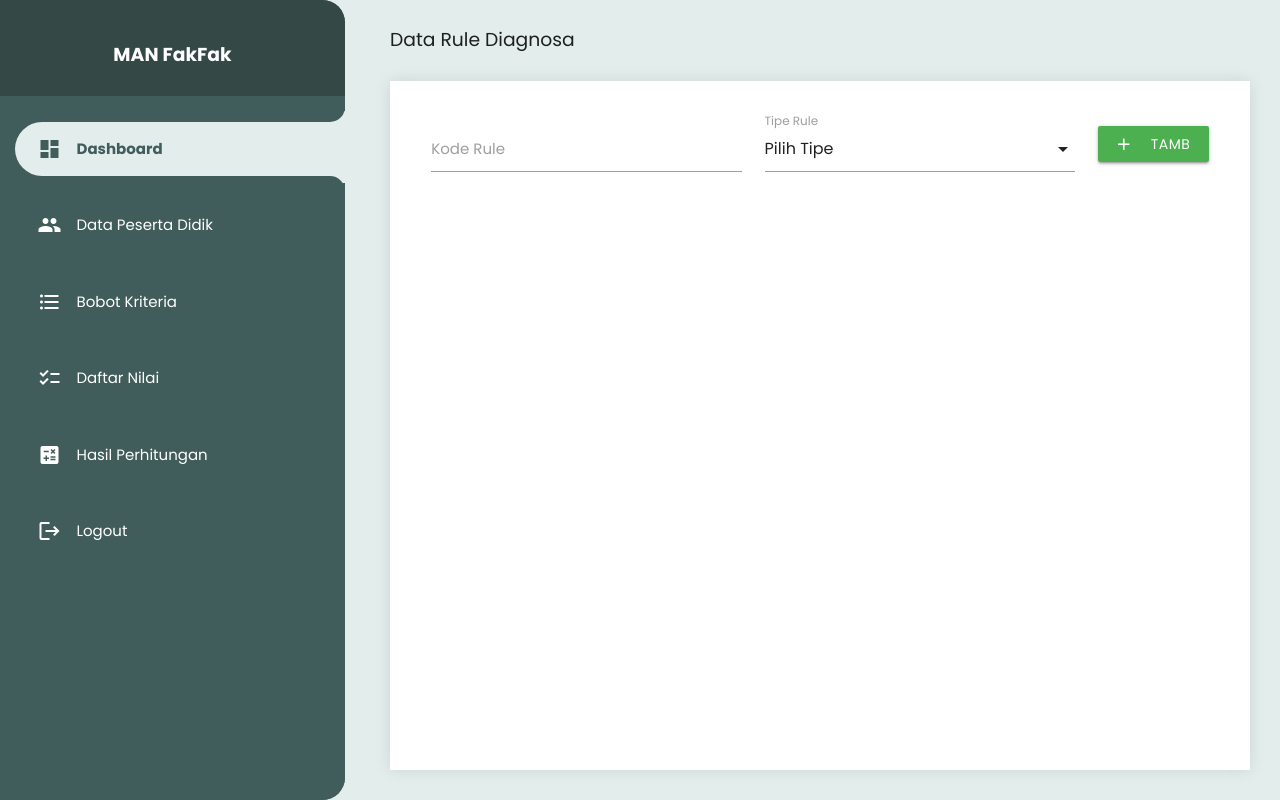
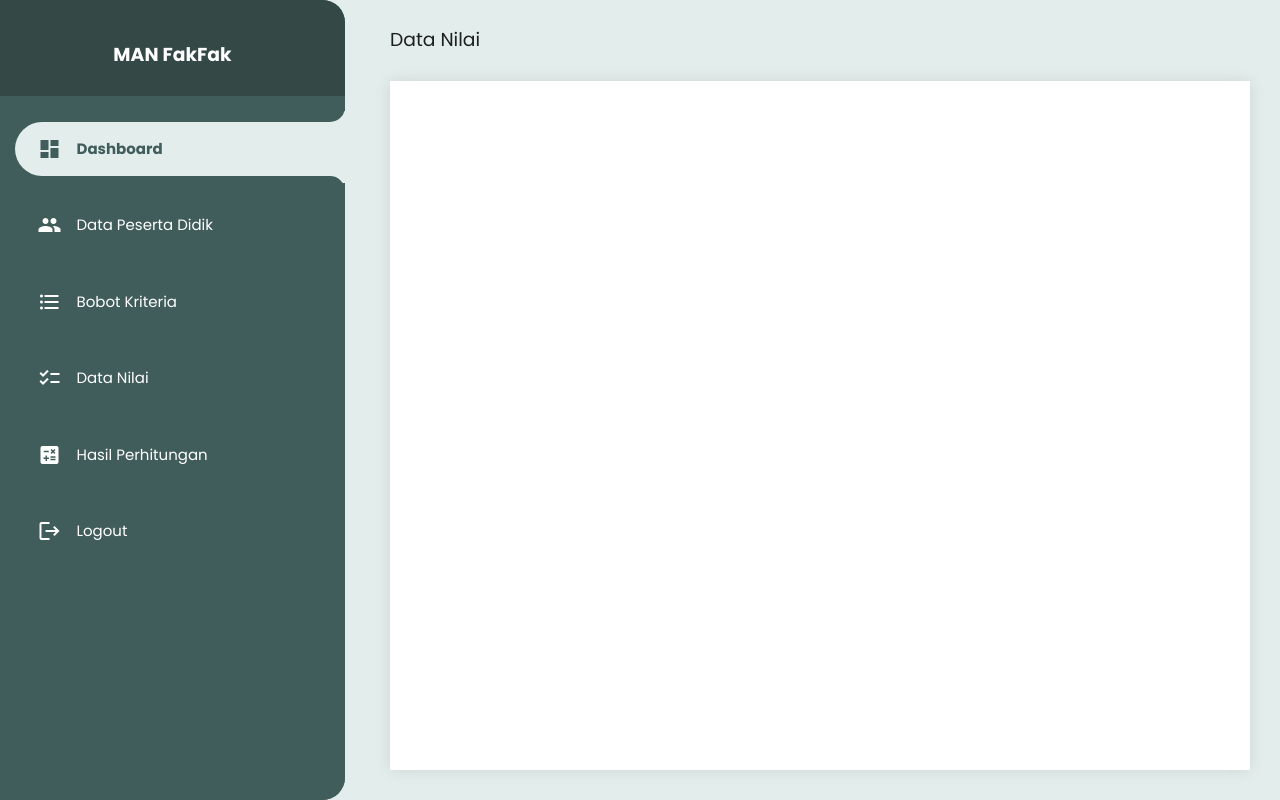
Before and after one commit to MrFrost-Nv27/ahpman, a CodeIgniter 4 app: the page made by app/Views/pages/panel/nilai.php in a window 1280 px wide. Run offline with PHP 8.4 and a stand-in for CodeIgniter, Linux system fonts and the light colour scheme; the template is opened without the code that fills it, so the values that code supplies are empty; some libraries are stand-ins or nearby versions; some web fonts are replaced.

Commit message:
fix data siswa

```diff
--- a/app/Views/layouts/panel/nav.php
+++ b/app/Views/layouts/panel/nav.php
@@ -13,7 +13,7 @@
         <a href="<?= base_url('panel/kriteria') ?>" class="nav-link"><i class="material-icons">format_list_bulleted</i>Bobot Kriteria</a>
     </div>
     <div class="nav-item" data-page="nilai">
-        <a href="<?= base_url('panel/nilai') ?>" class="nav-link"><i class="material-icons">checklist</i>Daftar Nilai</a>
+        <a href="<?= base_url('panel/nilai') ?>" class="nav-link"><i class="material-icons">checklist</i>Data Nilai</a>
     </div>
     <div class="nav-item" data-page="perhitungan">
         <a href="<?= base_url('panel/perhitungan') ?>" class="nav-link"><i class="material-icons">calculate</i>Hasil Perhitungan</a>
--- a/app/Views/pages/panel/nilai.php
+++ b/app/Views/pages/panel/nilai.php
@@ -4,40 +4,10 @@
 
 <?=$this->extend('layouts/panel/main')?>
 <?=$this->section('main')?>
-<h1 class="page-title">Data Rule Diagnosa</h1>
+<h1 class="page-title">Data Nilai</h1>
 <div class="page-wrapper">
     <div class="page">
         <div class="container">
-            <form method="POST" action="" class="row" id="form-rule">
-                <div class="input-field col s5">
-                    <input name="code" id="code" type="text" class="validate" required>
-                    <label for="code">Kode Rule</label>
-                </div>
-                <div class="input-field col s5">
-                    <select name="type" id="type">
-                        <option value="" disabled selected>Pilih Tipe</option>
-                        <option value="disease">Penyakit</option>
-                        <option value="symptom">Gejala</option>
-                    </select>
-                    <label>Tipe Rule</label>
-                </div>
-                <div class="input-field col s2">
-                    <button class="btn waves-effect waves-light green" type="submit"><i
-                            class="material-icons left">add</i>Tambah</button>
-                </div>
-            </form>
-            <div class="row">
-                <div class="col s12">
-                    <div class="table-wrapper">
-                        <table class="striped highlight responsive-table" id="table-rule" width="100%">
-                            <thead>
-                            </thead>
-                            <tbody>
-                            </tbody>
-                        </table>
-                    </div>
-                </div>
-            </div>
         </div>
     </div>
 </div>
--- a/app/Views/pages/panel/siswa.php
+++ b/app/Views/pages/panel/siswa.php
@@ -11,11 +11,11 @@
             <form method="POST" action="" class="row" id="form-siswa">
                 <div class="input-field col s5">
                     <input name="code" id="code" type="text" class="validate" required>
-                    <label for="code">Kode Penyakit</label>
+                    <label for="code">id</label>
                 </div>
                 <div class="input-field col s5">
                     <input name="name" id="name" type="text" class="validate" required>
-                    <label for="name">Nama Penyakit</label>
+                    <label for="name">Nama</label>
                 </div>
                 <div class="input-field col s2">
                     <button class="btn waves-effect waves-light green" type="submit"><i
@@ -25,7 +25,7 @@
             <div class="row">
                 <div class="col s12">
                     <div class="table-wrapper">
-                        <table class="striped highlight responsive-table" id="table-siswa" width="100%">
+                        <table class="striped highlight responsive-table" id="" width="100%">
                             <thead>
                             </thead>
                             <tbody>
```
